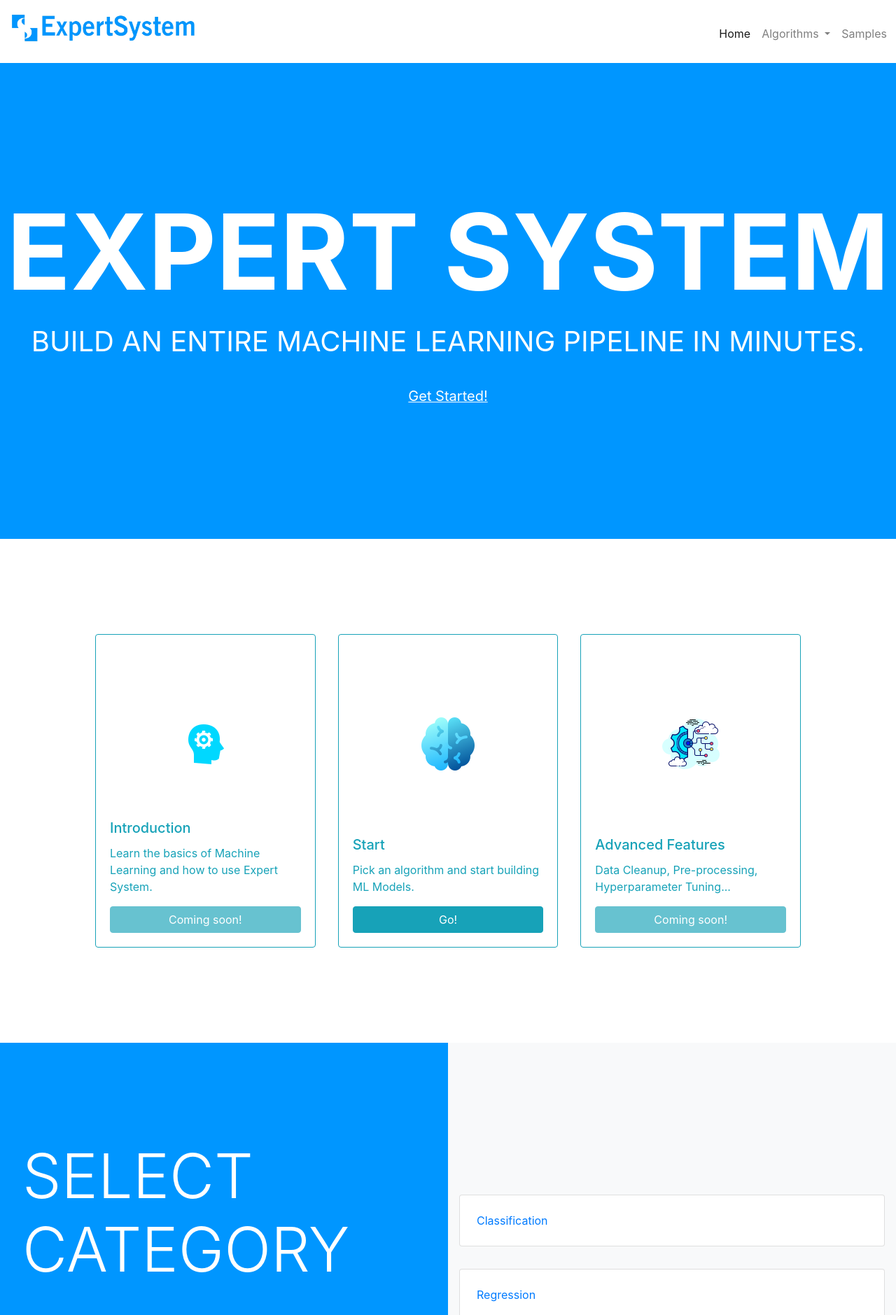
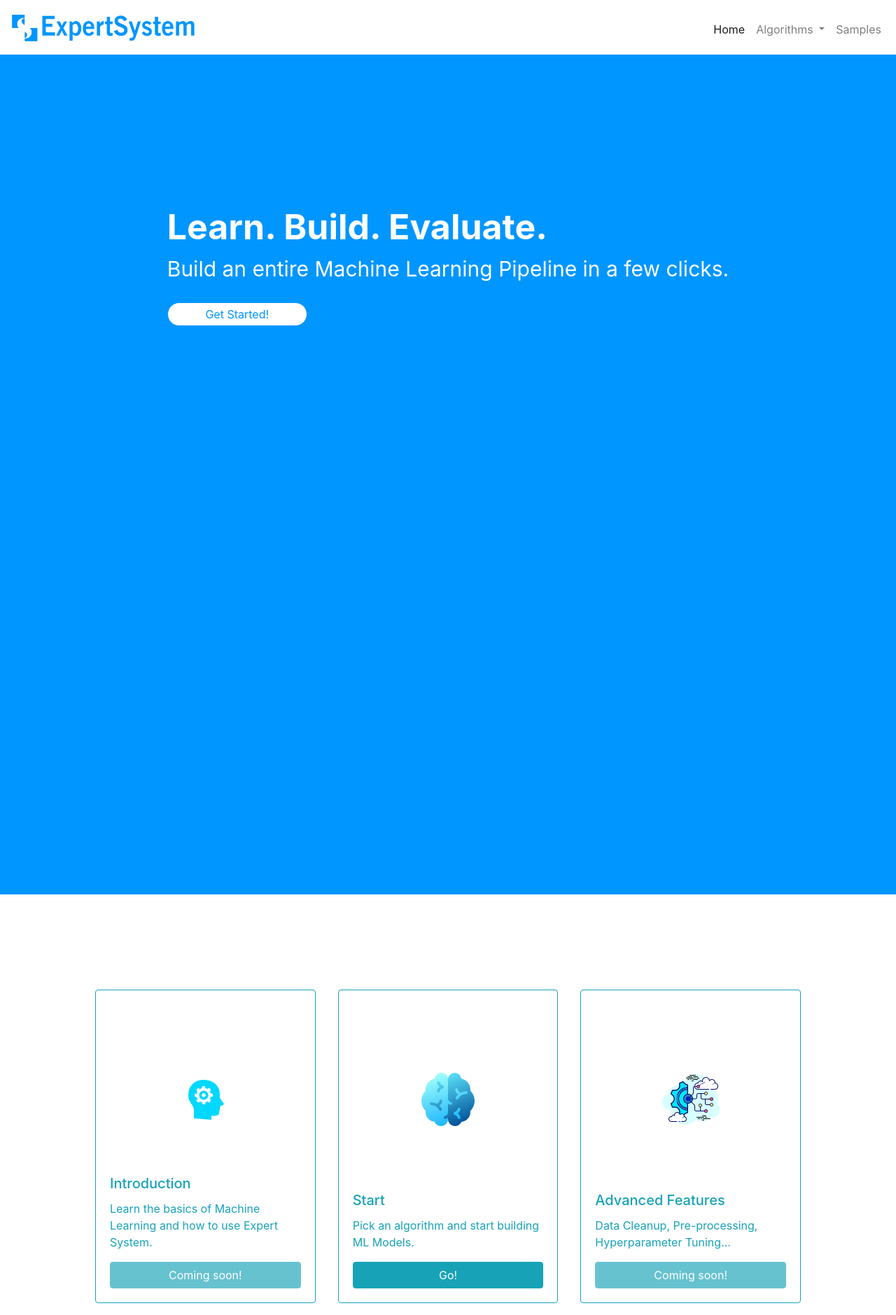
Before and after one commit to akshay-rajan/expertsystem, a Django app: page / in a window 1280 px wide. Shown: the top 1879 px of the page at 70% size. Run offline with Django 5.2, Linux system fonts and the light colour scheme; some libraries are stand-ins or nearby versions.

Commit message:
Fix home div 1

```diff
--- a/main/static/main/css/style.css
+++ b/main/static/main/css/style.css
@@ -1,7 +1,7 @@
 :root {
   --primary-color: #ffffff;
   --secondary-color: rgb(0, 150, 255);
-  --dark-color: rgb(0, 26, 255);
+  --dark-color: rgb(0, 10, 102);
 }
 
 body {
@@ -18,7 +18,7 @@ body {
   color: var(--secondary-color)!important;
 }
 
-.fade-in, .fade-in-2 {
+.fade-in, .fade-in-2, .fade-in-3 {
   display: none;
 }
 
@@ -31,25 +31,33 @@ body {
 
 /* ! Home */
 #home {
-  height: 85vh;
+  height: 150vh;
   background-color: var(--secondary-color)!important;
   padding: 0;
   margin: 0;
 }
 #home h1 {
-  font-size: 150px;
+  margin-top: 25vh;
+  font-size: 50px;
 }
 #home span {
-  font-size: 40px;
+  font-size: 30px;
 }
 #home a {
-  text-decoration: underline;
-  text-decoration-thickness: 1px;
-  background-color: var(--secondary-color);
+  width: 200px;
+  text-align: center;
+  padding: 4px 0px;
+  margin-top: 25px;
+  border: 1px solid var(--secondary-color);
+  border-radius: 55px;
+  text-decoration: none;
+  color: var(--secondary-color);
+  background-color: var(--primary-color);
+  transition: all 0.5s;
 }
 #home a:hover {
-  background-color: var(--primary-color)!important;
-  color: var(--secondary-color)!important;
+  background-color: var(--dark-color)!important;
+  color: var(--primary-color)!important;
 }
 #home a:focus {
   outline: none;
@@ -215,6 +223,13 @@ a:focus {
   height: 50px;
   margin-right: 5px;
   margin-top: 5px;
+}
+
+@media screen and (max-width: 600px) {
+  .navbar-brand img {
+    width: 220px;
+    height: 35px;
+  }
 }
 
 .navbar-brand span {
--- a/main/templates/main/index.html
+++ b/main/templates/main/index.html
@@ -17,12 +17,14 @@
   <!-- Navbar -->
   <nav class="navbar navbar-expand-lg navbar-light bg-white sticky-top">
     <a class="navbar-brand" href="{% url 'index' %}">
-      <h1 class="display-4"><img src="{% static 'main/img/es_logo_transparent.png' %}" alt="EXPERT SYSTEM" class="d-inline-block align-top"></h1>
+      <h1 class="display-4 d-flex justify-content-center align-items-center">
+        <img src="{% static 'main/img/es_logo_transparent.png' %}" alt="EXPERT SYSTEM" class="d-inline-block align-top">
+      </h1>
     </a>
-    <button class="navbar-toggler" type="button" data-toggle="collapse" data-target="#navbarNav" aria-controls="navbarNav" aria-expanded="false" aria-label="Toggle navigation">
+    <button class="navbar-toggler mr-2" type="button" data-toggle="collapse" data-target="#navbarNav" aria-controls="navbarNav" aria-expanded="false" aria-label="Toggle navigation">
       <span class="navbar-toggler-icon"></span>
     </button>
-    <div class="collapse navbar-collapse" id="navbarNav">
+    <div class="collapse navbar-collapse mr-2" id="navbarNav">
       <ul class="navbar-nav ml-auto">
         <li class="nav-item">
           <a class="nav-link active" href="{% url 'index' %}">Home</a>
@@ -44,23 +46,24 @@
     </div>
   </nav>
 
-  <div class="first d-flex justify-content-center align-items-center" id="home">
-    <div class="text-align-center">
-      <h1 class="display-1 text-white font-weight-bold fade-in">
-        EXPERT SYSTEM
+  <div class="first d-flex flex-wrap justify-content-center" id="home">
+    <div class="text-align-center m-3">
+      <h1 class="text-white font-weight-bold fade-in">
+        Learn. Build. Evaluate.
       </h1>
-      <span class="d-flex justify-content-center text-uppercase text-white">
+      <span class="d-flex justify-content-center text-white">
         <div class="fade-in-2">
-          Build an entire Machine Learning Pipeline in minutes.
+          Build an entire Machine Learning Pipeline in a few clicks.
         </div>
       </span>
-      <div class="d-flex justify-content-center">
-        <a href="#get-started" class="btn btn-lg text-white mt-4">
-          Get Started!
-        </a>
+      <div class="fade-in-3">
+        <div class="d-flex">
+          <a href="#get-started" class="home-btn mr-2">Get Started!</a>
+        </div>
       </div>
     </div>
   </div>
+
   <div class="second d-flex p-4" id="get-started">
 
     <div class="card border-info m-3 fade-in-card d-flex flex-column justify-content-between w-100">
@@ -145,6 +148,7 @@
     $(document).ready(function() {
       $('.fade-in').fadeIn(500);
       $('.fade-in-2').fadeIn(1000);
+      $('.fade-in-3').fadeIn(1300);
     });
 
     $(document).ready(function(){
```
